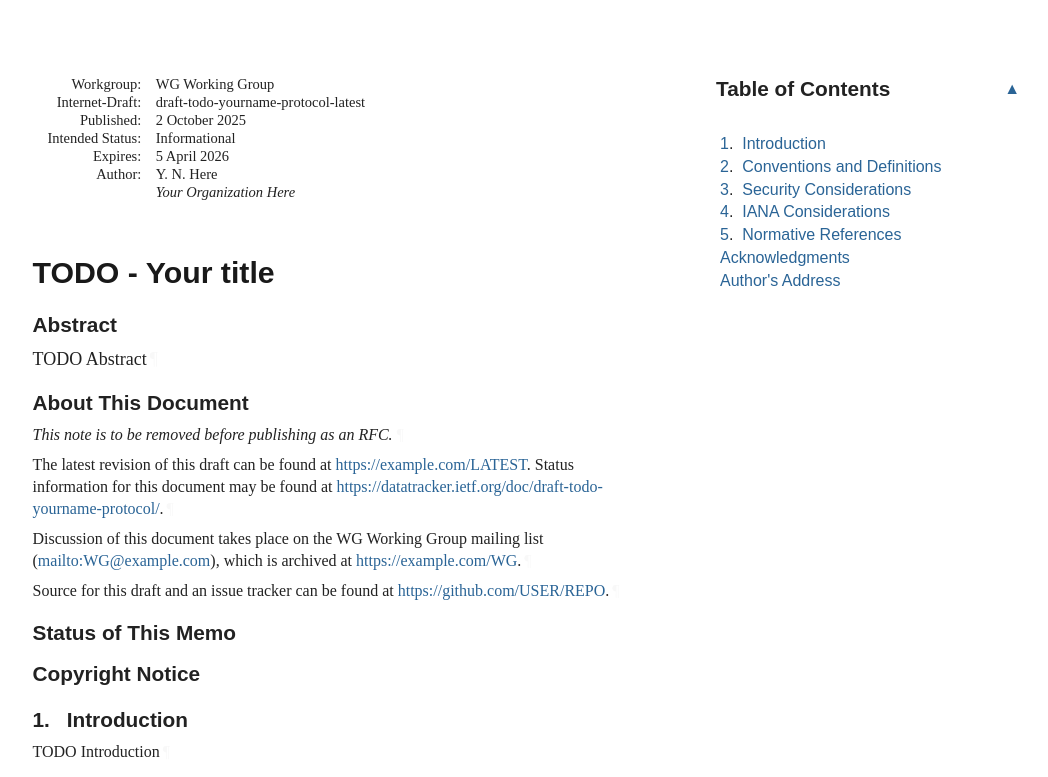
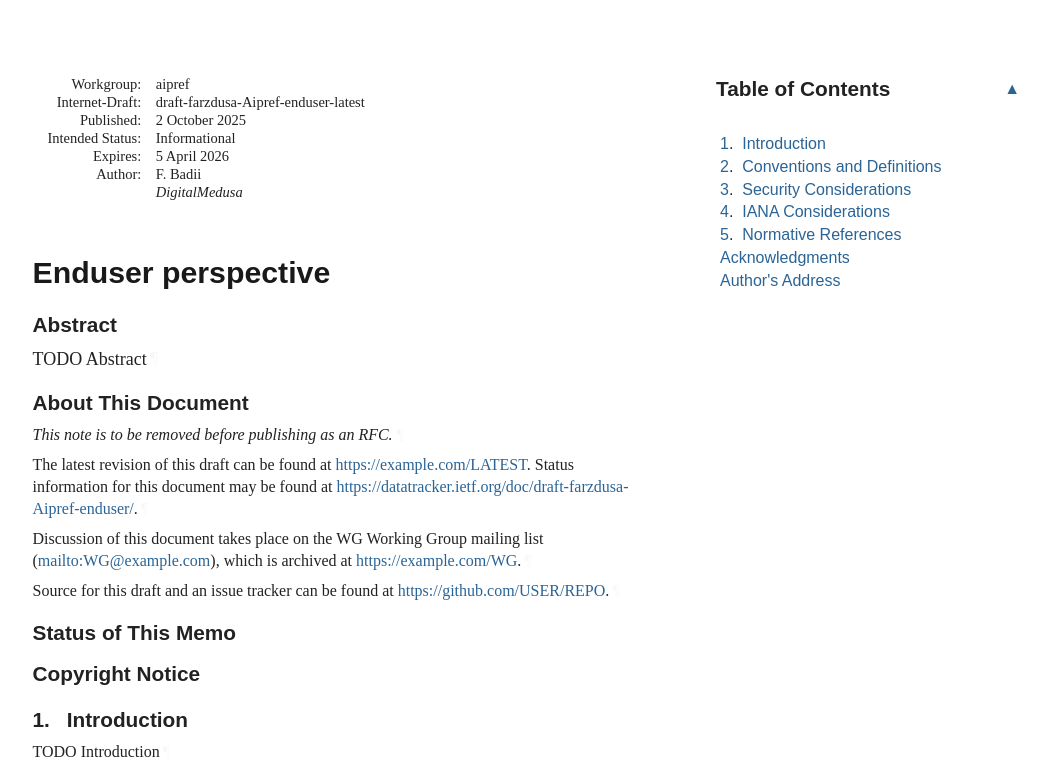
Before and after one commit to Farzaneh-Unicode/enduser-AIpref, a plain HTML site: page draft-farzdusa-Aipref-enduser.html in a window 1280 px wide. Shown: the top 777 px of the page, without its empty margins (92-1140 px from the left). Drawn offline with Linux system fonts and the light colour scheme; a web font is replaced by a local one.

Commit message:
Script updating gh-pages from 26c3cf9. [ci skip]

```diff
--- a/draft-todo-yourname-protocol.html
+++ b/draft-farzdusa-Aipref-enduser.html
@@ -4,16 +4,13 @@
 <meta charset="utf-8">
 <meta content="Common,Latin" name="scripts">
 <meta content="initial-scale=1.0" name="viewport">
-<title>TODO - Your title</title>
-<meta content="Your Name Here" name="author">
+<title>Enduser perspective</title>
+<meta content="Farzaneh Badii" name="author">
 <meta content="
        TODO Abstract
     " name="description">
 <meta content="xml2rfc 3.30.2" name="generator">
-<meta content="next generation" name="keyword">
-<meta content="unicorn" name="keyword">
-<meta content="sparkling distributed ledger" name="keyword">
-<meta content="draft-todo-yourname-protocol-latest" name="ietf.draft">
+<meta content="draft-farzdusa-Aipref-enduser-latest" name="ietf.draft">
 <!-- Generator version information:
   xml2rfc 3.30.2
     Python 3.12.11
@@ -29,7 +26,7 @@
     setuptools 80.9.0
     wcwidth 0.2.13
 -->
-<link href="draft-todo-yourname-protocol.xml" rel="alternate" type="application/rfc+xml">
+<link href="draft-farzdusa-Aipref-enduser.xml" rel="alternate" type="application/rfc+xml">
 <link href="#copyright" rel="license">
 <style type="text/css">@font-face {
   font-family: 'Lora';
@@ -1045,11 +1042,11 @@ svg :is([fill="white"], [fill^="#fff"]) {
 <table class="ears">
 <thead><tr>
 <td class="left">Internet-Draft</td>
-<td class="center">TODO - Abbreviation</td>
+<td class="center">Enduser perspective</td>
 <td class="right">October 2025</td>
 </tr></thead>
 <tfoot><tr>
-<td class="left">Here</td>
+<td class="left">Badii</td>
 <td class="center">Expires 5 April 2026</td>
 <td class="right">[Page]</td>
 </tr></tfoot>
@@ -1058,9 +1055,9 @@ svg :is([fill="white"], [fill^="#fff"]) {
 <div id="internal-metadata" class="document-information">
 <dl id="identifiers">
 <dt class="label-workgroup">Workgroup:</dt>
-<dd class="workgroup">WG Working Group</dd>
+<dd class="workgroup">aipref</dd>
 <dt class="label-internet-draft">Internet-Draft:</dt>
-<dd class="internet-draft">draft-todo-yourname-protocol-latest</dd>
+<dd class="internet-draft">draft-farzdusa-Aipref-enduser-latest</dd>
 <dt class="label-published">Published:</dt>
 <dd class="published">
 <time datetime="2025-10-02" class="published">2 October 2025</time>
@@ -1072,13 +1069,13 @@ svg :is([fill="white"], [fill^="#fff"]) {
 <dt class="label-authors">Author:</dt>
 <dd class="authors">
 <div class="author">
-      <div class="author-name">Y. N. Here</div>
-<div class="org">Your Organization Here</div>
+      <div class="author-name">F. Badii</div>
+<div class="org">DigitalMedusa</div>
 </div>
 </dd>
 </dl>
 </div>
-<h1 id="title">TODO - Your title</h1>
+<h1 id="title">Enduser perspective</h1>
 <section id="section-abstract">
       <h2 id="abstract"><a href="#abstract" class="selfRef">Abstract</a></h2>
 <p id="section-abstract-1">TODO Abstract<a href="#section-abstract-1" class="pilcrow">¶</a></p>
@@ -1090,7 +1087,7 @@ svg :is([fill="white"], [fill^="#fff"]) {
 <p id="section-note.1-1">This note is to be removed before publishing as an RFC.<a href="#section-note.1-1" class="pilcrow">¶</a></p>
 <p id="section-note.1-2">
         The latest revision of this draft can be found at <span><a href="https://example.com/LATEST">https://example.com/LATEST</a></span>.
-        Status information for this document may be found at <span><a href="https://datatracker.ietf.org/doc/draft-todo-yourname-protocol/">https://datatracker.ietf.org/doc/draft-todo-yourname-protocol/</a></span>.<a href="#section-note.1-2" class="pilcrow">¶</a></p>
+        Status information for this document may be found at <span><a href="https://datatracker.ietf.org/doc/draft-farzdusa-Aipref-enduser/">https://datatracker.ietf.org/doc/draft-farzdusa-Aipref-enduser/</a></span>.<a href="#section-note.1-2" class="pilcrow">¶</a></p>
 <p id="section-note.1-3">
         Discussion of this document takes place on the
         WG Working Group mailing list (<span><a href="mailto:WG@example.com">mailto:WG@example.com</a></span>),
@@ -1237,11 +1234,11 @@ appear in all capitals, as shown here.<a href="#section-2-1" class="pilcrow">¶<
 <a href="#name-authors-address" class="section-name selfRef">Author's Address</a>
       </h2>
 <address class="vcard">
-        <div dir="auto" class="left"><span class="fn nameRole">Your Name Here</span></div>
-<div dir="auto" class="left"><span class="org">Your Organization Here</span></div>
+        <div dir="auto" class="left"><span class="fn nameRole">Farzaneh Badii</span></div>
+<div dir="auto" class="left"><span class="org">DigitalMedusa</span></div>
 <div class="email">
 <span>Email:</span>
-<a href="mailto:your.email@example.com" class="email">your.email@example.com</a>
+<a href="mailto:farzaneh@digitalmedusa.org" class="email">farzaneh@digitalmedusa.org</a>
 </div>
 </address>
 </section>
```
Also changed, not shown: index.html (+4 -4 lines), draft-farzdusa-Aipref-enduser.txt.
